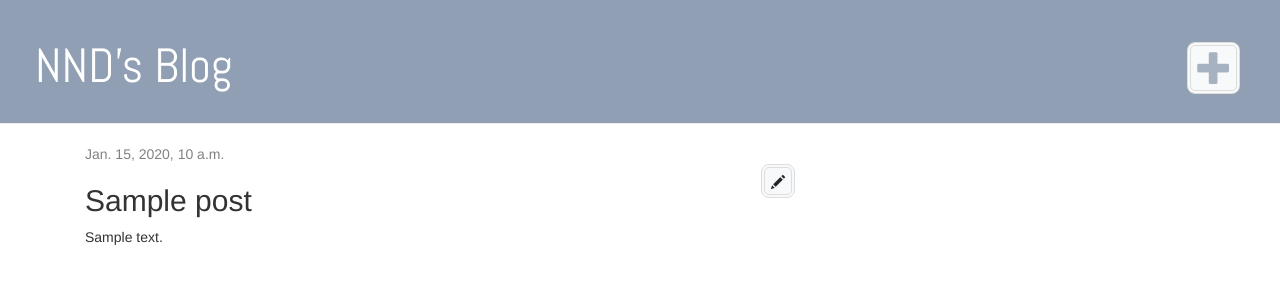
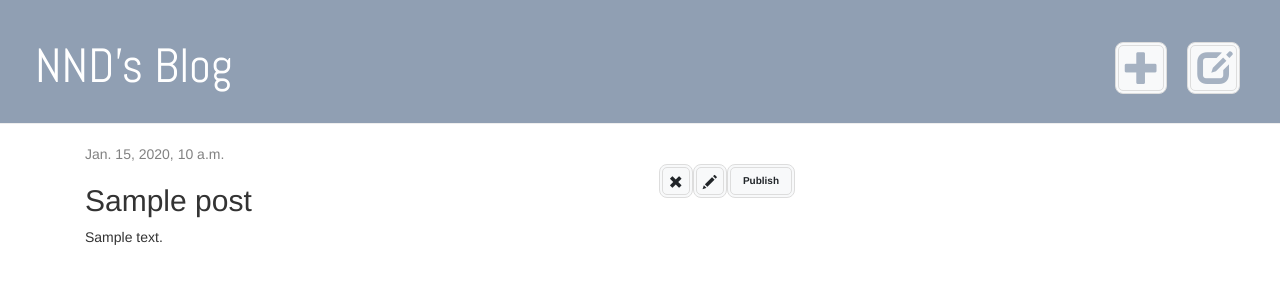
Before and after one commit to NadiadO/my-first-blog, a Django app: page /post/1/ in a window 1280 px wide. Shown: the top 300 px of the page. Run offline with Django 3.2, Linux system fonts and the light colour scheme; a user stored in the database is signed in; tables that the repository leaves empty hold one stand-in row (values such as "Sample post"); some libraries are stand-ins or nearby versions.

Commit message:
Added a page of unpublished posts.

```diff
--- a/blog/static/css/blog.css
+++ b/blog/static/css/blog.css
@@ -44,14 +44,11 @@ body {
 }
 
 .top-menu, .top-menu:hover, .top-menu:visited {
-    float: right;
+    float: left;
     font-size: 26pt;
     margin-right: 20px;
     text-align:center;
     padding: 3px 4px 6px 6px;
-    border: 4px #DDDDDD;
-    border-style:double;
-    border-radius:8px;
     margin-top: 22px;
     color: #A6B2C2;
 }
@@ -65,7 +62,7 @@ body {
     color: #000000;
 }
 
-#title {
+.title {
     font-family: 'Abel';
     font-size: 30pt;
     font-weight: bold;
@@ -133,8 +130,26 @@ body {
 
 .editBtn{
     padding: 6px 6px 6px 6px;
+    float: right;
+}
+
+.barButtons {
+    float: right;
+}
+
+.btn-light {
     border: 4px #DDDDDD;
     border-style:double;
     border-radius:8px;
+}
+
+.publishBtn {
+    float: right;
+    font-size: 10px;
+    font-weight: bold;
+}
+
+.deleteBtn{
+    padding: 6px 6px 6px 6px;
     float: right;
 }
--- a/blog/templates/blog/base.html
+++ b/blog/templates/blog/base.html
@@ -12,7 +12,10 @@
     <body>
         <div class="page-header">
             {% if user.is_authenticated %}
-                <a href="{% url 'post_new' %}" class="top-menu btn btn-light"><span class="glyphicon glyphicon-plus"></span></a>
+                <div class="barButtons">
+                    <a href="{% url 'post_new' %}" class="top-menu btn btn-light"><span class="glyphicon glyphicon-plus"></span></a>
+                    <a href="{% url 'post_draft_list' %}" class="top-menu btn btn-light"><span class="glyphicon glyphicon-edit"></span></a>
+                </div>
             {% endif %}
             <h1><a href="/">NND's Blog</a></h1>
         </div>
--- a/blog/templates/blog/post_detail.html
+++ b/blog/templates/blog/post_detail.html
@@ -9,7 +9,9 @@
             </div>
         {% endif %}
         {% if user.is_authenticated %}
+            <a class="publishBtn btn btn-light" href="{% url 'post_publish' pk=post.pk %}">Publish</a>
             <a class="editBtn btn btn-light" href="{% url 'post_edit' pk=post.pk %}"><span class="glyphicon glyphicon-pencil"></span></a>
+            <a class="deleteBtn btn btn-light" href="{% url 'post_remove' pk=post.pk %}"><span class="glyphicon glyphicon-remove"></span></a>
         {% endif %}
         <h2>{{ post.title }}</h2>
         <p>{{ post.text|linebreaksbr }}</p>
--- a/blog/templates/blog/post_list.html
+++ b/blog/templates/blog/post_list.html
@@ -3,7 +3,7 @@
 {% block content %}
 <div class="d-flex justify-content-between">
     <div class="col-md-6">
-        <h2 id="title">The Posts</h2>
+        <h2 class="title">The Posts</h2>
         <div class="main">
             {% for post in posts %}
                 <div class="post">
@@ -11,7 +11,7 @@
                         <p>published: {{ post.published_date }}</p>
                     </div>
                     <h2><a href="{% url 'post_detail' pk=post.pk %}">{{ post.title }}</a></h2>
-                    <p>{{ post.text|linebreaksbr }}</p>
+                    <p>{{ post.text|truncatechars:200 }}</p>
                     <hr class="roundDiv">
                 </div>
             {% endfor %}
--- a/blog/urls.py
+++ b/blog/urls.py
@@ -6,4 +6,7 @@ urlpatterns = [
     path('post/<int:pk>/', views.post_detail, name='post_detail'),
     path('post/new/', views.post_new, name='post_new'),
     path('post/<int:pk>/edit/', views.post_edit, name='post_edit'),
+    path('drafts/', views.post_draft_list, name='post_draft_list'),
+    path('post/<pk>/publish/', views.post_publish, name='post_publish'),
+    path('post/<pk>/remove/', views.post_remove, name='post_remove'),
 ]
--- a/blog/views.py
+++ b/blog/views.py
@@ -19,7 +19,6 @@ def post_new(request):
         if form.is_valid():
             post = form.save(commit=False)
             post.author = request.user
-            post.published_date = timezone.now()
             post.save()
             return redirect('post_detail', pk=post.pk)
     else:
@@ -33,9 +32,22 @@ def post_edit(request, pk):
         if form.is_valid():
             post = form.save(commit=False)
             post.author = request.user
-            post.published_date = timezone.now()
             post.save()
             return redirect('post_detail', pk=post.pk)
     else:
         form = PostForm()
     return render(request, 'blog/post_edit.html', {'form': form})
+
+def post_draft_list(request):
+    posts = Post.objects.filter(published_date__isnull=True).order_by('created_date')
+    return render(request, 'blog/post_draft_list.html', {'posts': posts})
+
+def post_publish(request, pk):
+    post = get_object_or_404(Post, pk=pk)
+    post.publish()
+    return redirect('post_detail', pk=pk)
+
+def post_remove(request, pk):
+    post = get_object_or_404(Post, pk=pk)
+    post.delete()
+    return redirect('post_list')
```
Also changed, not shown: blog/templates/blog/post_draft_list.html (added, +13 -0 lines).
